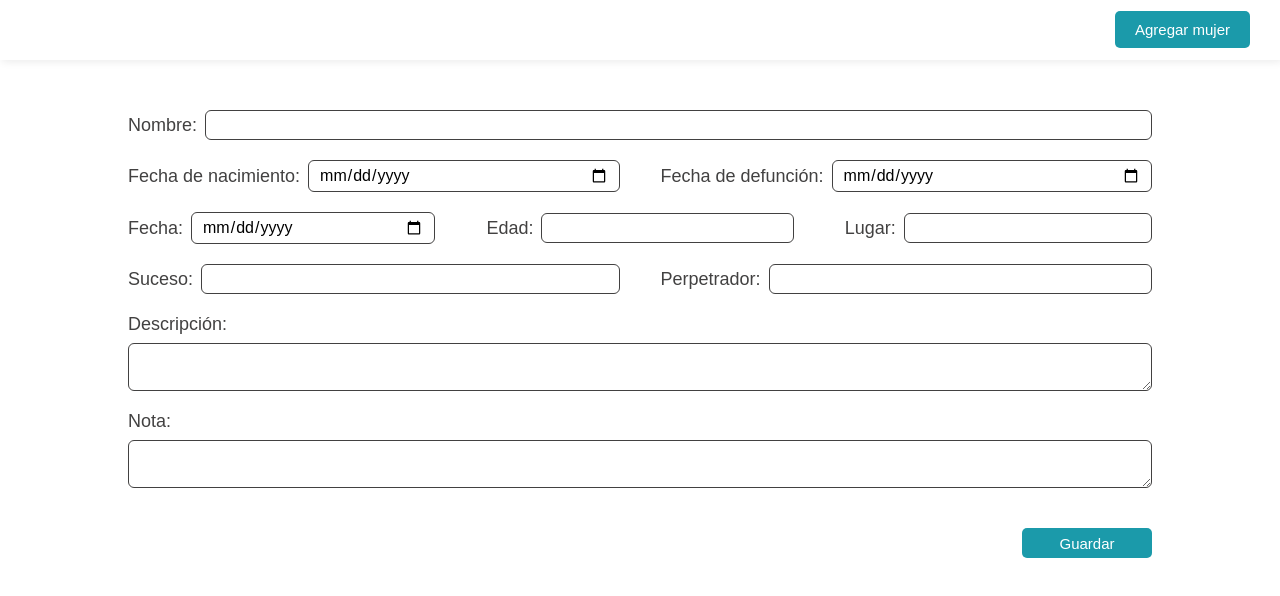
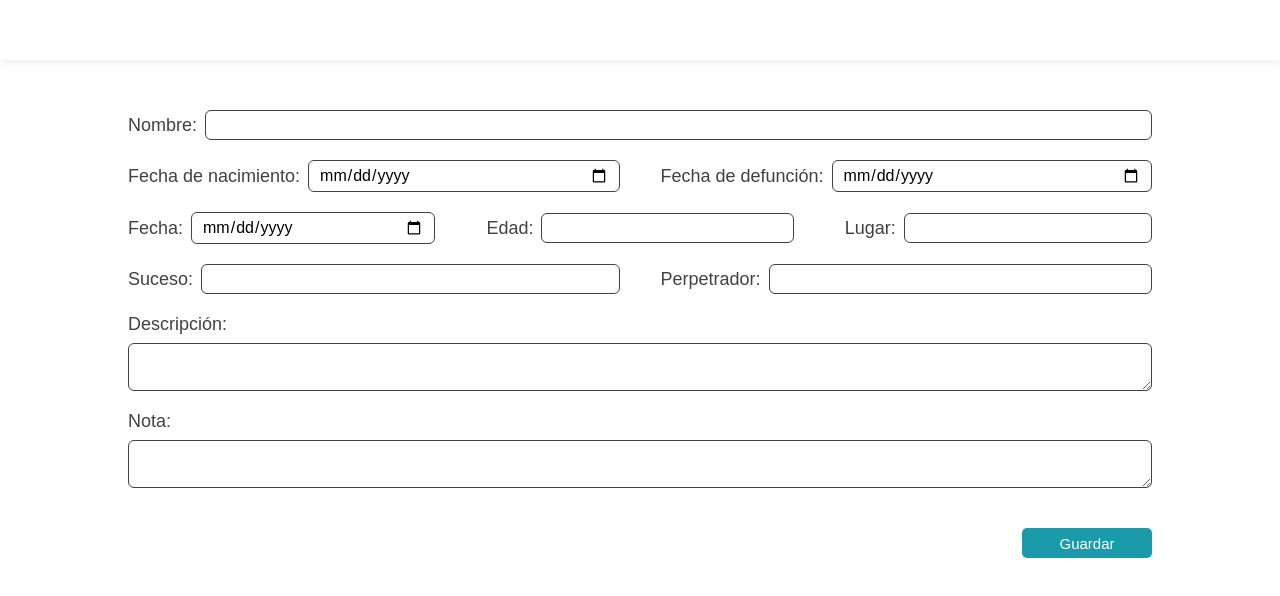
Before and after one commit to gbrenesm/database, a Next.js app: page /add-woman in a window 1280 px wide. Shown: the top 596 px of the page. Built offline with nearby package versions, Linux system fonts and the light colour scheme.

Commit message:
Condition for add woman link

```diff
--- a/components/Layout/Navbar/Navbar.js
+++ b/components/Layout/Navbar/Navbar.js
@@ -1,3 +1,4 @@
+import { useRouter } from 'next/router'
 import Link from 'next/link'
 
 // Import styles
@@ -8,14 +9,18 @@ import WomenIcon from '../../../assets/icons/mujer.svg'
 
 
 const Navbar = () => {
+  const router = useRouter()
+  const path = router.pathname
+  console.log(path)
   return (
     <Nav>
       <div>
         {/* <WomenIcon className="icon"/> */}
       </div>
+      {path !== '/add-woman' &&
       <div>
         <Link href="/add-woman"><a>Agregar mujer</a></Link>
-      </div>
+      </div>}
     </Nav>
   )
 }
```
